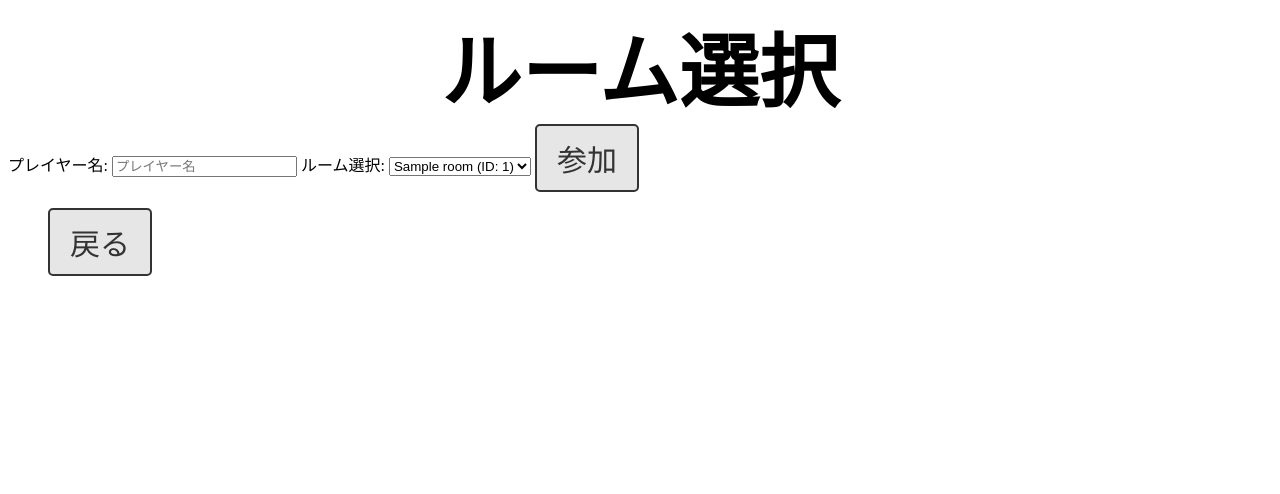
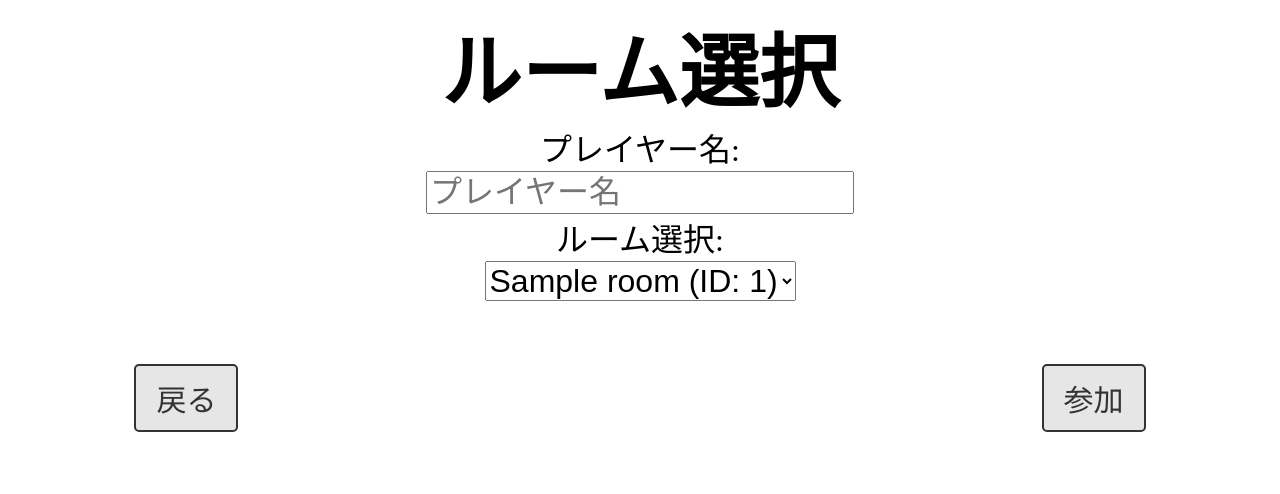
Before and after one commit to 2024AIT-OOP2-G14/AITBomber, a Flask app: template templates/roomselect.html in a window 1280 px wide. Shown: the top 494 px of the page. Run offline with Flask 3, Linux system fonts and the light colour scheme; the template is opened without the code that fills it: most values are stand-ins (such as "Sample title", 1, 10 or a date in 2020); some libraries are stand-ins or nearby versions.

Commit message:
roomselect画面を作成

```diff
--- a/static/maintitle.css
+++ b/static/maintitle.css
@@ -1,5 +1,6 @@
 h1{
-    border:solid 1px #f00; /* 枠線追加 */
+    border:solid 3px rgb(8, 8, 8); /* 枠線追加 */
+    border-radius: 5px; /* ボタンの角を丸める */
     font-size: 5em;
     margin:auto;
     width:70%;
--- a/static/roomselect.css
+++ b/static/roomselect.css
@@ -6,30 +6,31 @@ h2{
     position:relative;
 }
 
-h2 form{
-    display: flexbox;
+.inputgroup {
+    display: flex; /* Flexboxを有効化 */
+    justify-content: center; /* 水平方向の中央揃え */
+    align-items: center; /* 垂直方向の中央揃え */
 }
 
-#buckbtn{
-    list-style: none; /* デフォルトのリストスタイルを削除 */
+.inputlabel {
+    display: flex;
+    justify-content: center;
+    /* display: block; */
+    margin-bottom: 1px;
+    font-size: 32px;
 }
 
-#buckbtn li a{
-    text-decoration: none; /* 下線を削除 */
-    color: #333; /* 任意のテキストカラー */
-    background-color:#e6e6e6;
-    font-size: 30px; /* 任意のフォントサイズ */
-    padding: 10px 20px;
-    border: 2px solid #333; /* 任意のボーダー */
-    border-radius: 5px; /* ボタンの角を丸める */
-    display: inline-block; /* リンクをボタン風にする */
-    transition: 0.3s; /* ホバー時のエフェクト */
-}
-
-#buckbtn li a:hover {
-    background-color: #333; /* 背景色の変更 */
-    color: #fff; /* テキストカラーの変更 */
-    border-color: #fff; /* ボーダーカラーの変更 */
+.inputtext {
+    display: flex; /* Flexboxを有効化 */
+    justify-content: center; /* 水平方向の中央揃え */
+    align-items: center; /* 垂直方向の中央揃え */
+    font-size: 32px;
+    /* width: 100%;
+    max-width: 300px;
+    padding: 10px;
+    border: 1px solid #000;
+    border-radius: 5px;
+    box-sizing: border-box; */
 }
 
 #joinRoomButton {
@@ -49,3 +50,28 @@ h2 form{
     color: #fff; /* テキストカラーの変更 */
     border-color: #fff; /* ボーダーカラーの変更 */
 }
+
+#buttongroup{
+    list-style: none; /* デフォルトのリストスタイルを削除 */
+    display: flex;
+    padding: 5% 10%;
+    justify-content: space-between;
+}
+
+#buttongroup a{
+    text-decoration: none; /* 下線を削除 */
+    color: #333; /* 任意のテキストカラー */
+    background-color:#e6e6e6;
+    font-size: 30px; /* 任意のフォントサイズ */
+    padding: 10px 20px;
+    border: 2px solid #333; /* 任意のボーダー */
+    border-radius: 5px; /* ボタンの角を丸める */
+    display: inline-block; /* リンクをボタン風にする */
+    transition: 0.3s; /* ホバー時のエフェクト */
+}
+
+#buttongroup a:hover {
+    background-color: #333; /* 背景色の変更 */
+    color: #fff; /* テキストカラーの変更 */
+    border-color: #fff; /* ボーダーカラーの変更 */
+}
--- a/templates/roommake.html
+++ b/templates/roommake.html
@@ -31,12 +31,12 @@
                         <div class="inputtext">
                             <input class="inputtext" type="text" name="roomname" placeholder="ルーム名" required>
                         </div>
-                        <div>
+
                         <label class="inputlabel" for="playername">名前入力</label>
                         <div class="inputtext">
                             <input class="inputtext" type="text" name="playername" placeholder="プレイヤー名" required>
                         </div>
-                        </div>
+
                     </div>
                     <div id="buttongroup">
                         <a href="{{ url_for('index') }}">戻る</a>
--- a/templates/roomselect.html
+++ b/templates/roomselect.html
@@ -17,25 +17,27 @@
             <section>
                 <h2>ルーム選択</h2>
                 <form action="{{ url_for('roomselect') }}" method="post">
-                    <label>
-                        プレイヤー名:
-                        <input type="text" name="playername" placeholder="プレイヤー名" required>
-                    </label>
-                    <label>
-                        ルーム選択:
-                        <select name="room_id" required>
-                            {% for room_id, room_data in rooms.items() %}
-                            <option value="{{ room_id }}">{{ room_data['name'] }} (ID: {{ room_id }})</option>
-                            {% endfor %}
-                        </select>
-                    </label>
-                    <button id="joinRoomButton" type="submit" >参加</button>
+                    <div id="inputgroup">
+                        <label class="inputlabel" for="playername">プレイヤー名:</label>
+                        <div class="inputtext">
+                            <input class="inputtext" type="text" name="playername" placeholder="プレイヤー名" required>
+                        </div>
+                        <label class="inputlabel" for="roomselect">ルーム選択:</label>
+                        <div class="inputtext">
+                            <select class="inputtext" name="room_id" required>
+                                {% for room_id, room_data in rooms.items() %}
+                                <option value="{{ room_id }}">{{ room_data['name'] }} (ID: {{ room_id }})</option>
+                                {% endfor %}
+                            </select>
+                        </div>
+                    </div>
+                    <div id="buttongroup">
+                        <a href="{{ url_for('index') }}">戻る</a>
+                        <button id="joinRoomButton" type="submit">参加</button>
+                    </div>
                 </form>
             </section>
         </div>
-        <ul id="buckbtn">
-            <li><a href="{{ url_for('index') }}">戻る</a></li>
-        </ul>
     </main>
 </body>
 
```
Lines whose indentation alone changed are shown as unchanged.
